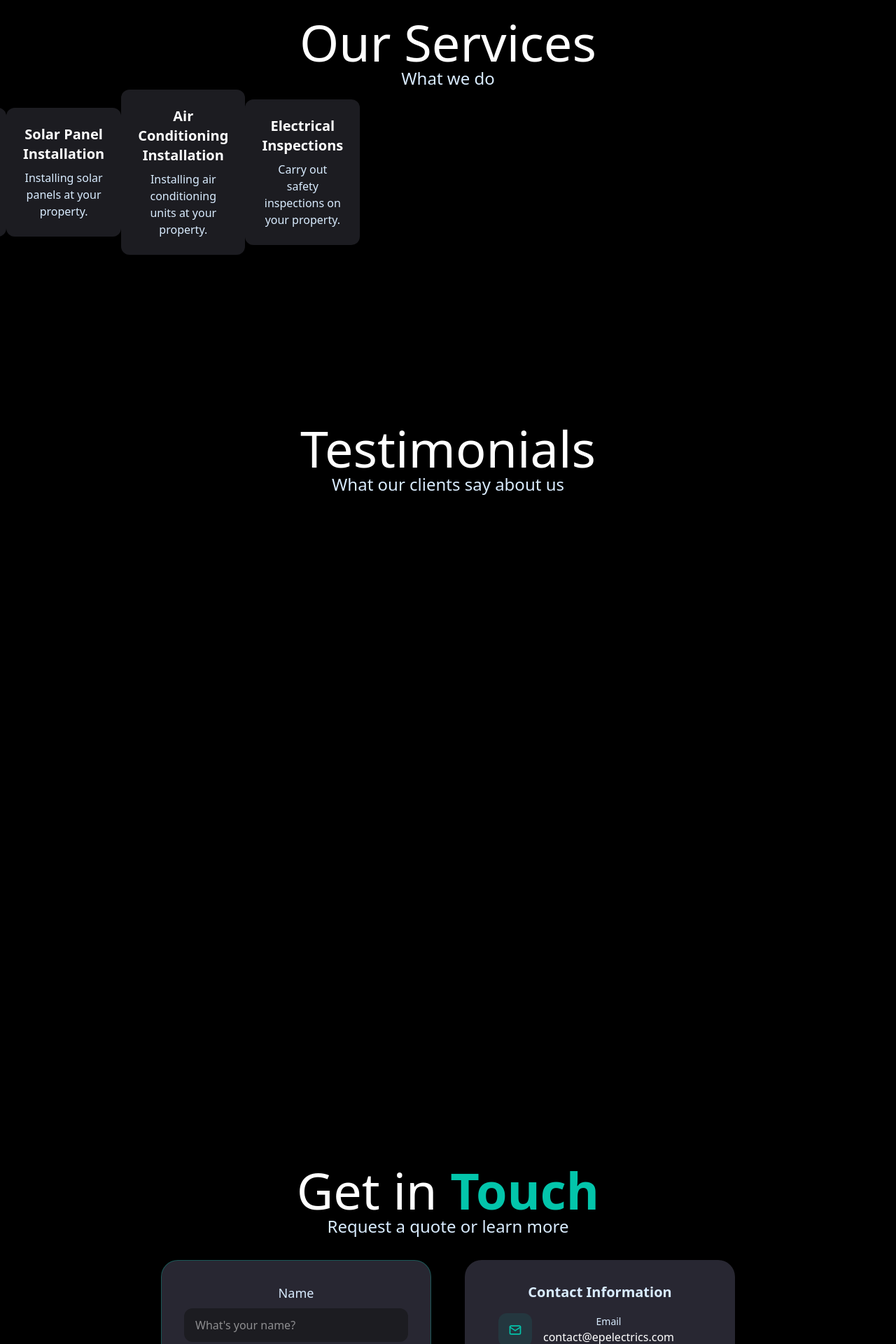
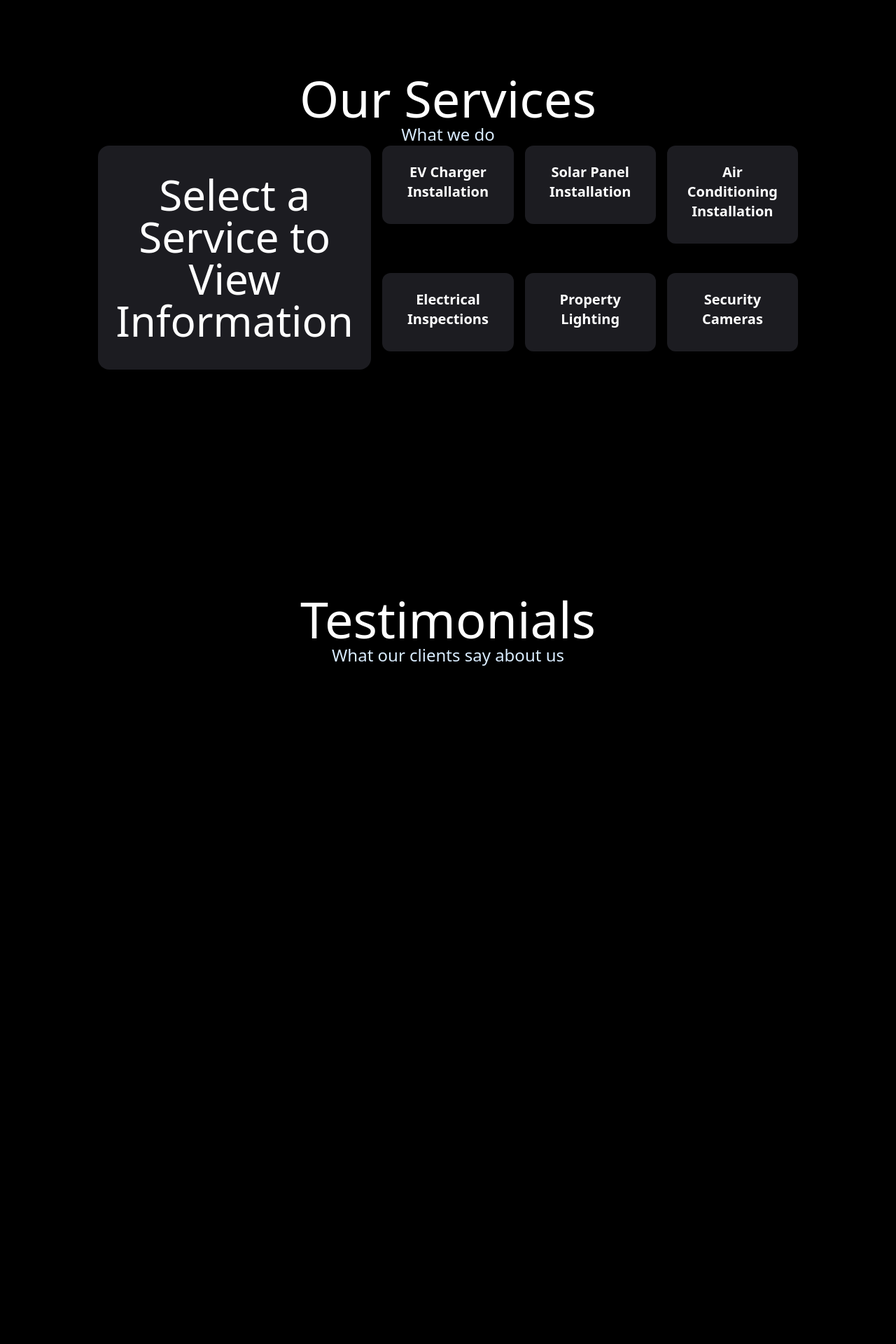
Before and after one commit to AmeerSH64/EP-Electrics-Site, a React (Vite) app: page / in a window 1280 px wide. Shown: the part 1280-3200 px from the top of the page at 70% size. Built offline with nearby package versions, Linux system fonts and the light colour scheme.

Commit message:
Started Services Section

```diff
--- a/src/components/ServiceCard.jsx
+++ b/src/components/ServiceCard.jsx
@@ -2,7 +2,7 @@ const ServiceCard = ({ name, description }) => {
   return (
     <div className="bg-black-50 p-6 rounded-xl">
       <h3 className="text-xl font-bold mb-2">{name}</h3>
-      <p className="text-white-50">{description}</p>
+      <p className="text-white-50 service-card-text">{description}</p>
     </div>
   )
 }
--- a/src/components/TestimonialCard.jsx
+++ b/src/components/TestimonialCard.jsx
@@ -5,8 +5,8 @@ const TestimonialCard = ({ name, testimonial, rating }) => {
   return (
     <div>
         <div className="card rounded-3xl bg-black-200 p-10 mb-10 text-left inline-block max-w-md">
-                <h3 className="font-semibold text-2xl">{name}</h3>
-                <p className="text-white-50 italic my-4 text-lg">
+                <h3 className="font-semibold text-3xl">{name}</h3>
+                <p className="text-white-50 italic my-4 text-2xl">
                     {testimonial}
                 </p>
                 <div className="stars">
--- a/src/constants/index.js
+++ b/src/constants/index.js
@@ -1,4 +1,4 @@
-import { IconBrandFacebook, IconBrandInstagram, IconBrandTiktok, IconBrandX, IconMail, IconMapPin, IconPhone } from "@tabler/icons-react";
+import { IconAirConditioning, IconBrandFacebook, IconBrandInstagram, IconBrandTiktok, IconBrandX, IconBulb, IconChargingPile, IconCircuitCapacitor, IconDeviceComputerCamera, IconMail, IconMapPin, IconPhone, IconSolarPanel2 } from "@tabler/icons-react";
 
 const socials = [
   { name: "Instagram", href: "#", icon: IconBrandInstagram },
@@ -10,19 +10,33 @@ const socials = [
 const services = [
   {
     name: "EV Charger Installation",
+    icon: IconChargingPile,
     description: "Installing EV chargers at your property."
   },
   {
     name: "Solar Panel Installation",
+    icon: IconSolarPanel2,
     description: "Installing solar panels at your property."
   },
   {
     name: "Air Conditioning Installation",
+    icon: IconAirConditioning,
     description: "Installing air conditioning units at your property."
   },
   {
     name: "Electrical Inspections",
+    icon: IconCircuitCapacitor,
     description: "Carry out safety inspections on your property."
+  },
+  {
+    name: "Property Lighting",
+    icon: IconBulb,
+    description: "Installing property lighting at your property."
+  },
+  {
+    name: "Security Cameras",
+    icon: IconDeviceComputerCamera,
+    description: "Installing security cameras at your property."
   },
 ]
 
--- a/src/index.css
+++ b/src/index.css
@@ -187,6 +187,32 @@ section {
     }
   }
 
+  .services-section {
+    @apply py-20;
+
+    .service-grid {
+      grid-template-columns: repeat(5, minmax(0, 1fr));
+      max-inline-size: 62.5rem;
+      margin-inline: auto;
+    }
+
+    .service-main {
+      @apply flex flex-col items-center justify-center p-10 rounded-2xl bg-black-200;
+
+      grid-area: 1 / 1 / 3 / 3;
+    }
+
+    .service-card {
+      @apply flex items-center justify-center;
+    }
+
+    .service-card-text {
+      @apply absolute flex items-center justify-center opacity-0 inset-6;
+
+      grid-area: 1 / 1 / 3 / 3;
+    }
+  }
+
   .testimonials-section {
     @apply py-20;
 
@@ -200,19 +226,19 @@ section {
   }
 
   .contact {
-    @apply flex flex-col items-center justify-center;
+    @apply flex flex-col items-center justify-center p-6;
 
     form {
       @apply w-full;
     }
 
     label {
-      @apply block text-white-50 mb-2 text-lg font-medium;
+      @apply block text-white-50 mb-2 text-3xl font-medium;
     }
 
     input, textarea {
       @apply w-full bg-black-50 px-4 py-3 rounded-xl focus:border-primary
-      focus:ring-1 focus:ring-primary outline-none transition-all;
+      focus:ring-1 focus:ring-primary outline-none transition-all text-2xl;
     }
     textarea {
       @apply resize-none;
--- a/src/sections/Services.jsx
+++ b/src/sections/Services.jsx
@@ -3,7 +3,7 @@ import ServiceCard from '../components/ServiceCard';
 
 const Services = () => {
   return (
-    <section id="services">
+    <section id="services" className='services-section'>
       <div className="section-padding text-center">
         <div>
           <h1 className="md:text-7xl text-3xl">Our Services</h1>
@@ -13,10 +13,13 @@ const Services = () => {
         </div>
         <div>
           {/* Service cards would go here */}
-          <div className="grid-4-cols">
-            <div className='flex-center'>
+          <div>
+            <div className='relative service-grid grid gap-4'>
+              <div className='service-main bg-black-50'>
+                <h2 className="text-6xl">Select a Service to View Information</h2>
+              </div>
               {services.map((service, index) => (
-                <div key={index}>
+                <div key={index} className='relative'>
                   <ServiceCard name={service.name} description={service.description} />
                 </div>
               ))}
```
